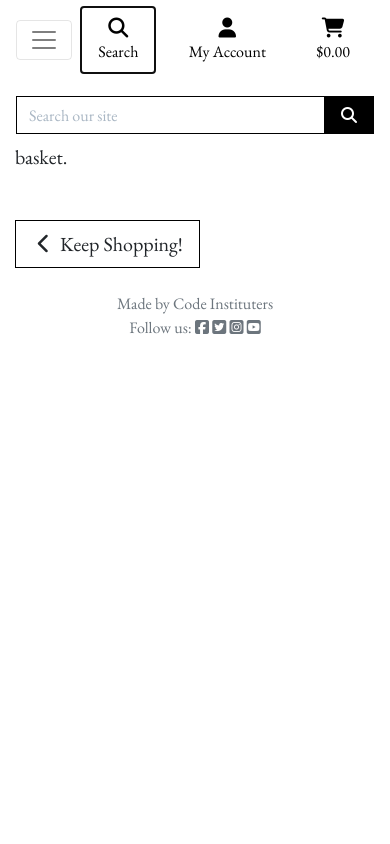
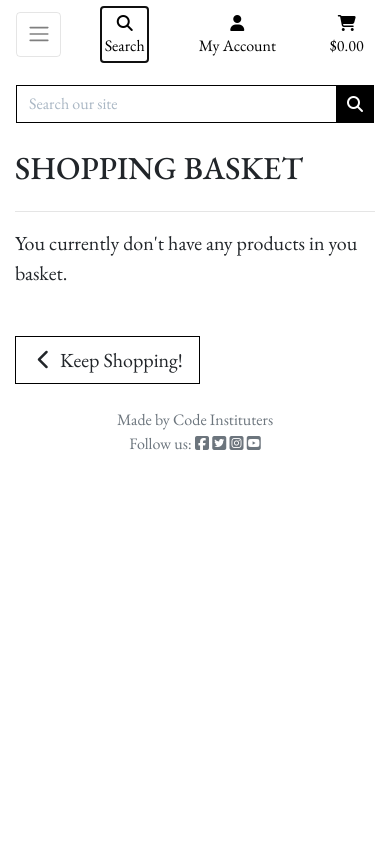
Before and after one commit to ElinaBoman/rootme, a Django app: page /basket/ in a window 390 px wide, after a click on "Search". Run offline with Django 3.2, Linux system fonts and the light colour scheme; some libraries are stand-ins or nearby versions; some web fonts are replaced.

Commit message:
Adjusted css for smaller screens

```diff
--- a/static/css/base.css
+++ b/static/css/base.css
@@ -239,6 +239,7 @@
       .header-container {
           padding-top: 164px;
       }
+}
 
       /* Pad the top a bit when navbar is collapsed on mobile, copied from Code Institute walkthrough */
     @media (max-width: 991px) {
@@ -249,5 +250,41 @@
         body {
             height: calc(100vh - 116px);
         }
-  }
-}
+
+
+        .display-4.logo-font.text-black {
+            font-size: 2rem;
+        }
+
+        .nav-link {
+            padding: 0.15rem;
+        }
+
+        .nav-link i.fa-lg {
+            font-size: 1rem;
+        }
+
+        .navbar-toggler {
+            padding: .6rem .6rem;
+            font-size: 1rem;
+        }
+
+        #delivery-banner h4 {
+            font-size: 0.9rem;
+        }
+
+        .btn.btn-outline-black.rounded-0,
+        .btn.btn-black.rounded-0 {
+            padding: .375rem .375rem;
+        }
+
+        .btn.btn-outline-black.rounded-0.btn-lg,
+        .btn.btn-black.rounded-0.btn-lg {
+            padding: .375rem .375rem;
+            font-size: .75rem;
+        }
+
+        .increment-qty, .decrement-qty {
+            padding: .25rem .5rem !important;
+        }
+    }
--- a/templates/base.html
+++ b/templates/base.html
@@ -52,7 +52,7 @@
         <div id="top-nav" class="row bg-white pt-lg-2 d-none d-lg-flex">
             <div class="col-12 col-lg-4 my-auto py-1 py-lg-0 text-center text-lg-left">
                 <a href="{% url 'home' %}" class="nav-link main-logo-link">
-                    <h2 class="text-black title">ROOT|ME</h2>
+                    <h2 class="logo-font text-black my-0">ROOT|ME</h2>
                 </a>
             </div>
             <div class="col-12 col-lg-4 my-auto py-1 py-lg-0">
--- a/templates/includes/main-nav.html
+++ b/templates/includes/main-nav.html
@@ -1,5 +1,10 @@
 <div class="collapse navbar-collapse" id="main-nav">
     <ul class="navbar-nav w-auto mx-auto">
+        <li class="nav-item d-block d-md-none">
+                <a class="logo-font font-weight-bold nav-link text-black mr-5" href="{% url 'home' %}" id="home-link">
+                    Home
+                </a>
+        </li>
         <li class="nav-item dropdown">
             <a class="logo-font font-weight-bold nav-link text-black mr-5" href="#" id="all-products-link" data-toggle="dropdown" aria-haspopup="true" aria-expanded="false">
                 All Products
--- a/templates/includes/mobile-top-header.html
+++ b/templates/includes/mobile-top-header.html
@@ -32,7 +32,7 @@
             {% if request.user.is_superuser %}
                 <a href="{% url 'add_product' %}" class="dropdown-item">Product Management</a>
             {% endif %}
-            <a href="" class="dropdown-item">My Profile</a>
+            <a href="{% url 'profile' %}" class="dropdown-item">My Profile</a>
             <a href="{% url 'account_logout' %}" class="dropdown-item">Logout</a>
         {% else %}
             <a href="{% url 'account_signup' %}" class="dropdown-item">Register</a>
```
